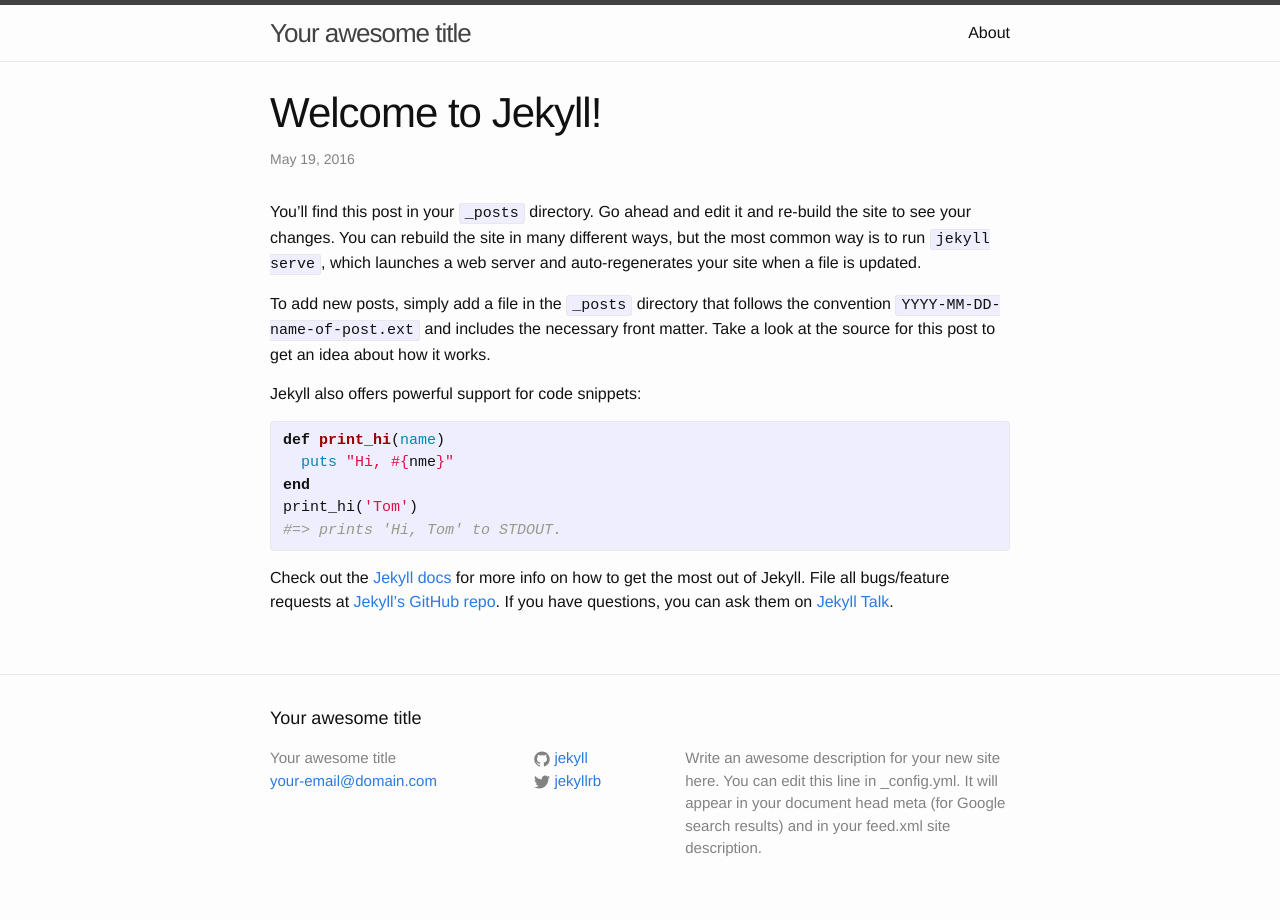
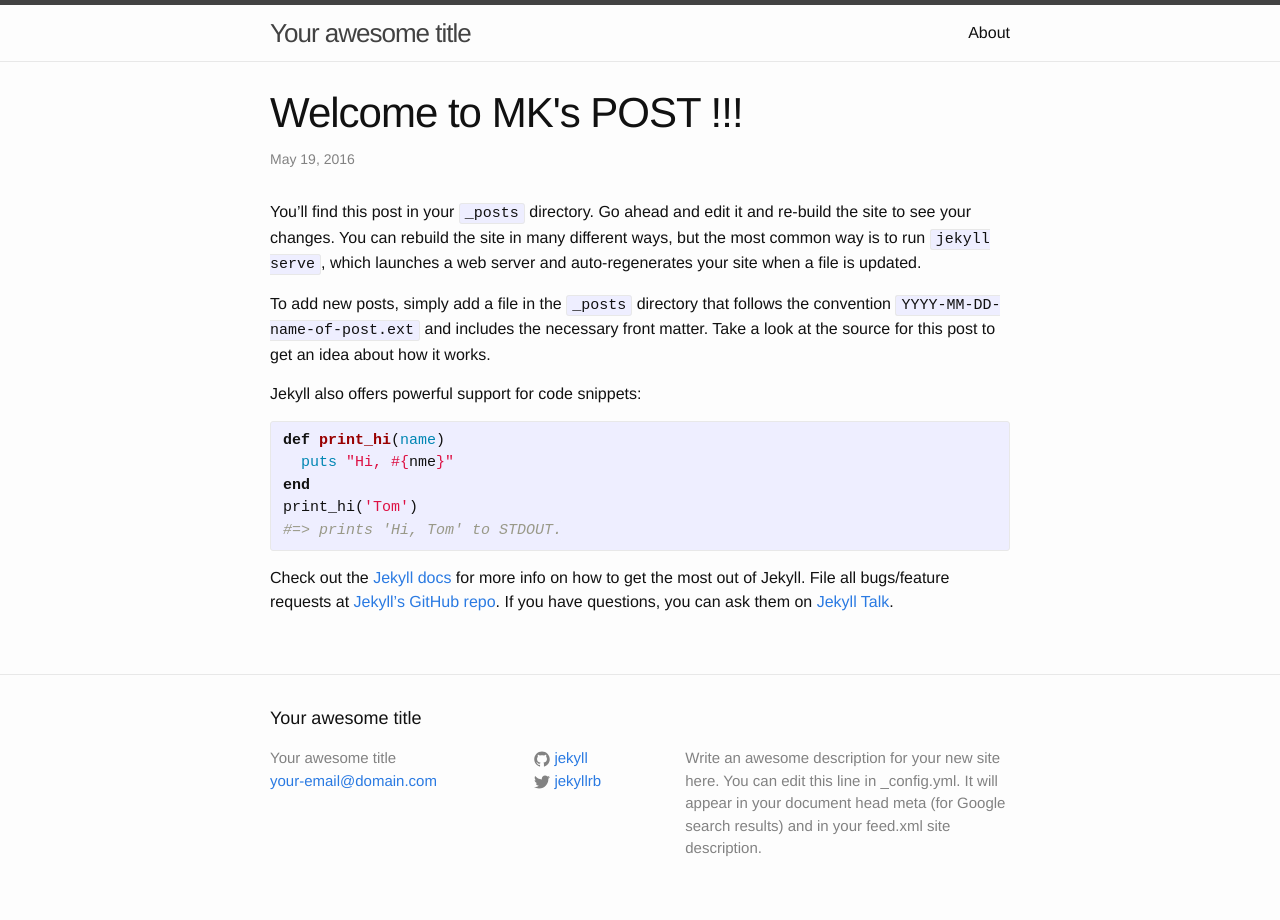
Before and after one commit to whalsrms7040/whalsrms7040.github.com, a Jekyll site: the page built from _posts/2016-05-19-welcome-to-jekyll.markdown, in a window 1280 px wide. Built offline with Jekyll 4.4.1, drawn with Linux system fonts in a browser that asks for light colours.

Commit message:
no message

```diff
--- a/_posts/2016-05-19-welcome-to-jekyll.markdown
+++ b/_posts/2016-05-19-welcome-to-jekyll.markdown
@@ -1,6 +1,6 @@
 ---
 layout: post
-title:  "Welcome to Jekyll!"
+title:  "Welcome to MK's POST !!!"
 date:   2016-05-19 15:34:36 +0900
 categories: jekyll update
 ---
```
